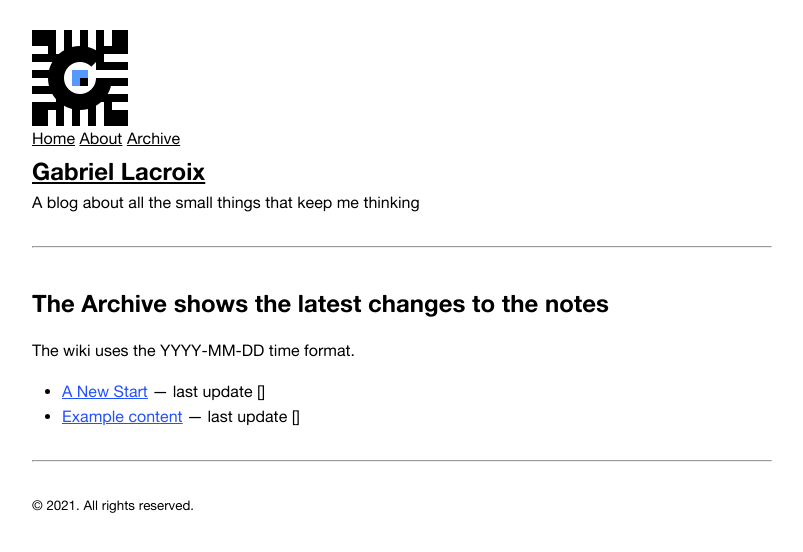
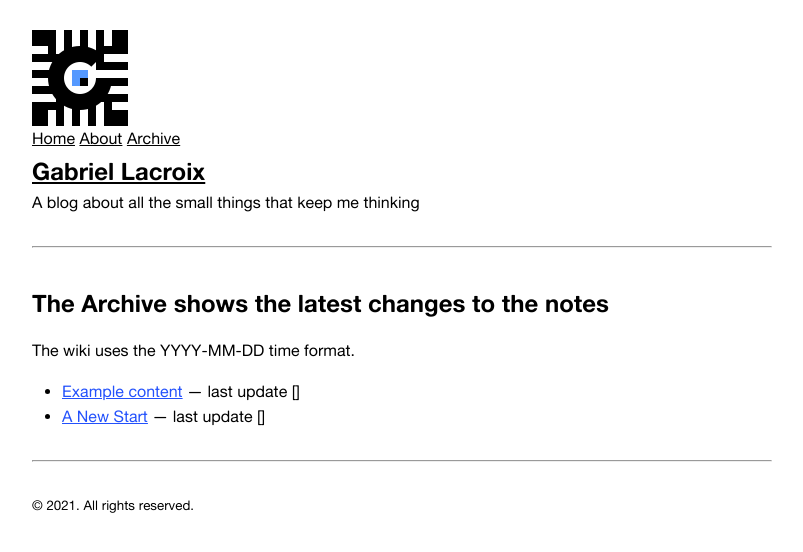
Before and after one commit to Gadiguibou/gadiguibou.github.io, a Jekyll site: the page built from _pages/archive.md, in a window 1280 px wide. Shown: the top 552 px of the page, without its empty margins (238-1041 px from the left). Built offline with Jekyll 4.4.1, drawn with Linux system fonts in a browser that asks for light colours.

Commit message:
Update archive so notes are sorted

```diff
--- a/_pages/archive.md
+++ b/_pages/archive.md
@@ -7,13 +6,11 @@ title: Archive
 
 The wiki uses the YYYY-MM-DD time format.
 
-{% assign notesByLastModified = site.notes | group_by_exp: "note", "note.last_modified_at | date: '%Y-%m-%d'" %}
+{% assign notesByLastModified = site.notes | sort: "last_modified_at" | reverse %}
 <ul>
-{% for date in notesByLastModified %}
-  {% for note in date.items %}
+{% for note in notesByLastModified %}
     <li>
-    <a href="{{ note.url }}">{{ note.title }}</a> — last update [{{ date.name }}]
+    <a href="{{ note.url }}">{{ note.title }}</a> — last update [{{ note.last_modified_at | date: "%Y-%m-%d" }}]
     </li>
-  {% endfor %}
 {% endfor %}
 </ul>
```
Also changed, not shown: other parts of _pages/archive.md (+0 -1 lines).
